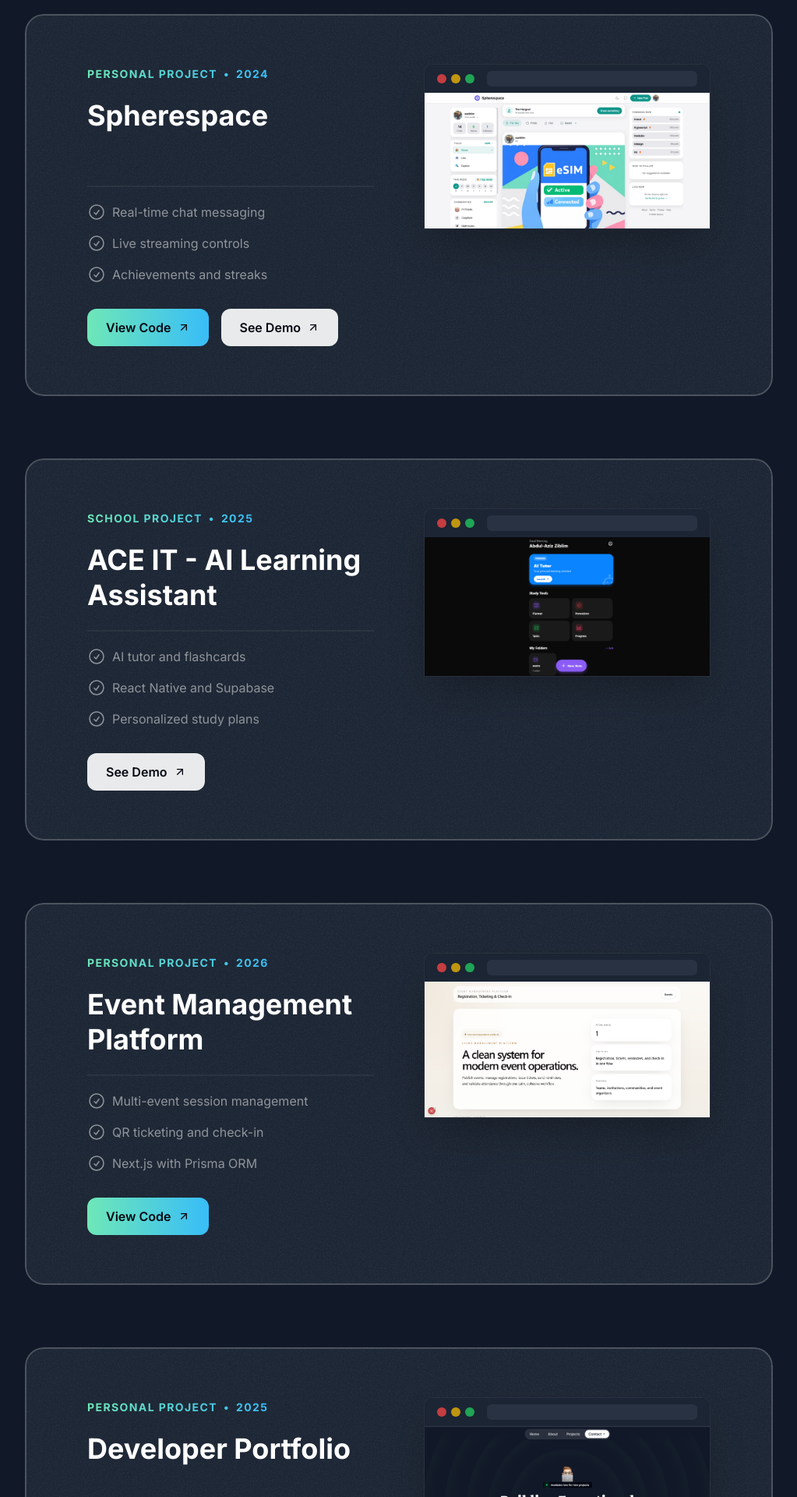
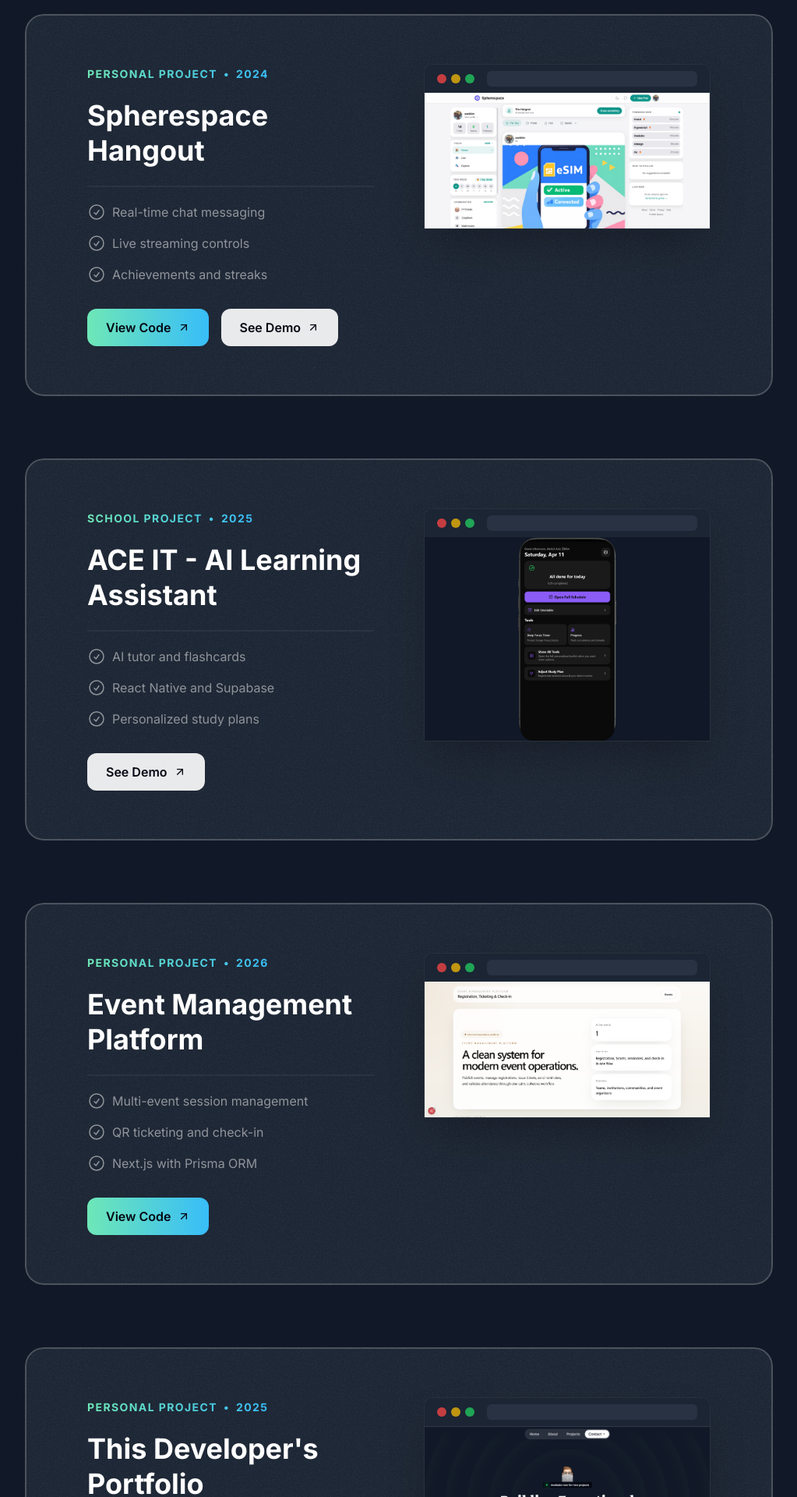
Before and after one commit to aaziblim/new-portfolio-website, a Next.js app: page / in a window 1280 px wide. Shown: the part 1180-3100 px from the top of the page at 78% size, without its empty margins (128-1151 px from the left). Built offline with nearby package versions, Linux system fonts and the light colour scheme; a web font is replaced by a local one.

Commit message:
Update ace-it project image

```diff
--- a/src/sections/Projects.tsx
+++ b/src/sections/Projects.tsx
@@ -13,7 +13,7 @@ const portfolioProjects = [
   {
     company: "Personal Project",
     year: "2024",
-    title: "Spherespace",
+    title: "Spherespace Hangout",
     results: [
       { title: "Real-time chat messaging" },
       { title: "Live streaming controls" },
@@ -55,7 +55,7 @@ const portfolioProjects = [
   {
     company: "Personal Project",
     year: "2025",
-    title: "Developer Portfolio",
+    title: "This Developer's Portfolio",
     results: [
       { title: "Next.js App Router build" },
       { title: "Responsive Tailwind design" },
@@ -95,7 +95,7 @@ export const ProjectsSection = () => {
                   </div>
 
                   <div className="mt-2 md:mt-5 min-h-[72px] md:min-h-[92px]">
-                    <h3 className="max-w-[18ch] font-serif font-bold text-[clamp(1.5rem,3vw,2.25rem)] leading-tight line-clamp-2">
+                    <h3 className="max-w-[16ch] font-serif font-bold text-[clamp(1.5rem,3vw,2.25rem)] leading-tight line-clamp-2">
                       {project.title}
                     </h3>
                   </div>
```
Also changed, not shown: src/assets/images/ace-it homepage.png.
